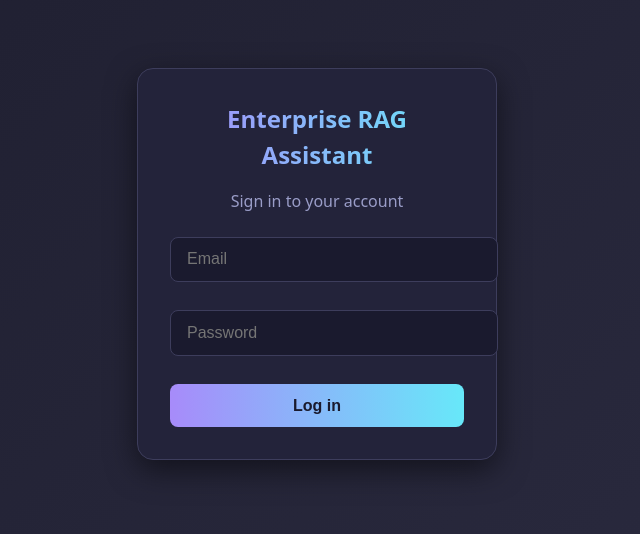
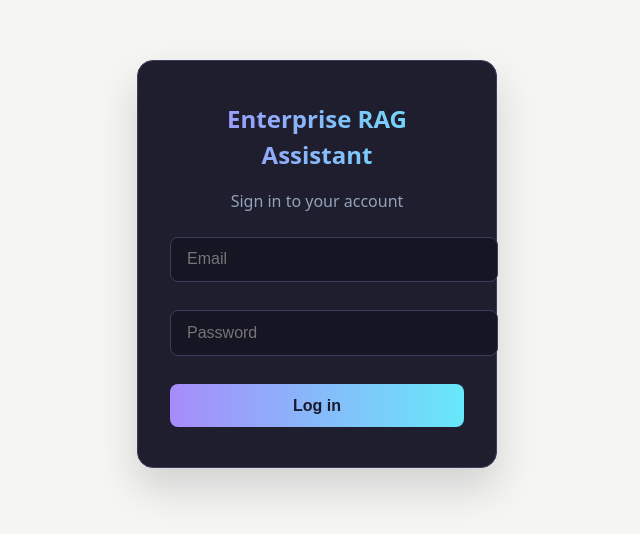
Before and after one commit to gauryashu9-maker/enterprise-rag-assistant, a React app in the folder frontend/: page /login in a window 1280 px wide. Shown: the part 136-670 px from the top of the page, without its empty margins (323-963 px from the left). Built offline with nearby package versions, Linux system fonts and the light colour scheme; no server answers; the HTML template or start-up script is replaced by a standard one.

Commit message:
style(frontend): transition to a premium off-white background with dark floating cards

```diff
--- a/frontend/src/index.css
+++ b/frontend/src/index.css
@@ -182,7 +182,9 @@ Login page: a centred card. Only the login page has a password field.
 #root:has(input[type='password']) button:disabled {
   opacity: 0.6;
   cursor: not-allowed;
-} */
+}
+
+2nd wala is good
 
 :root {
   font-family: system-ui, -apple-system, 'Segoe UI', Roboto, sans-serif;
@@ -190,7 +192,7 @@ Login page: a centred card. Only the login page has a password field.
   font-weight: 400;
   color-scheme: dark;
   color: #e2e8f0;
-  background-color: #1e1e2f; /* Lighter, softer dark background */
+  background-color: #1e1e2f; /* Lighter, softer dark background
 }
 
 body {
@@ -198,7 +200,7 @@ body {
   padding: 0;
   min-height: 100vh;
   background: linear-gradient(135deg, #1e1e2f 0%, #2b2b40 100%);
-  /* Removes the default Vite centering */
+
   display: block;
   place-items: unset;
 }
@@ -208,10 +210,10 @@ body {
   height: 100vh;
   margin: 0;
   padding: 0;
-  text-align: left; /* Fixes Vite's default center alignment */
+  text-align: left;
 }
 
-/* Login Page Styles */
+- Login Page Styles
 #root:has(input[type='password']) {
   display: flex;
   flex-direction: column;
@@ -269,4 +271,93 @@ body {
   font-size: 1rem;
   font-weight: bold;
   cursor: pointer;
+} */
+
+:root {
+  font-family: system-ui, -apple-system, 'Segoe UI', Roboto, sans-serif;
+  line-height: 1.5;
+  font-weight: 400;
+  color: #1e1e2f; /* Dark text for the light background */
+  background-color: #f5f5f4; /* Creamy off-white background */
 }
+
+body {
+  margin: 0;
+  padding: 0;
+  min-height: 100vh;
+  background-color: #f5f5f4; /* Creamy off-white */
+  display: block;
+}
+
+#root {
+  width: 100%;
+  height: 100vh;
+  margin: 0;
+  padding: 0;
+  text-align: left;
+}
+
+/* Login Page: Off-white background, Dark floating card */
+#root:has(input[type='password']) {
+  display: flex;
+  flex-direction: column;
+  align-items: center;
+  justify-content: center;
+  background-color: #f5f5f4;
+}
+
+#root:has(input[type='password']) > :has(input[type='password']) {
+  width: 100%;
+  max-width: 420px;
+  padding: 2.5rem 2rem;
+  box-sizing: border-box;
+  border: 1px solid #3d3d5c;
+  border-radius: 16px;
+  background: #1e1e2f; /* Dark Card */
+  box-shadow: 0 20px 40px rgba(0, 0, 0, 0.15); /* Soft shadow for floating effect */
+}
+
+#root:has(input[type='password']) h1 {
+  margin: 0;
+  background: linear-gradient(90deg, #a78bfa, #67e8f9);
+  -webkit-background-clip: text;
+  background-clip: text;
+  color: transparent;
+  font-size: 2rem;
+}
+
+#root:has(input[type='password']) p {
+  color: #94a3b8 !important;
+}
+
+#root:has(input[type='password']) form {
+  display: flex;
+  flex-direction: column;
+  gap: 1rem;
+  margin-top: 1.5rem;
+}
+
+#root:has(input[type='password']) input {
+  padding: 0.8rem 1rem;
+  border: 1px solid #3d3d5c;
+  border-radius: 8px;
+  background: #151524;
+  color: #fff;
+  font-size: 1rem;
+}
+
+#root:has(input[type='password']) input:focus {
+  outline: 2px solid #a78bfa;
+  border-color: transparent;
+}
+
+#root:has(input[type='password']) button {
+  padding: 0.8rem 1rem;
+  border: 0;
+  border-radius: 8px;
+  background: linear-gradient(90deg, #a78bfa, #67e8f9);
+  color: #1a1a2e;
+  font-size: 1rem;
+  font-weight: bold;
+  cursor: pointer;
+}
--- a/frontend/src/pages/Chat.css
+++ b/frontend/src/pages/Chat.css
@@ -3,6 +3,25 @@ body:has(.chat) #root {
   margin: 0;
   padding: 0;
 }
+
+/*.chat {
+  --panel: #23233a;
+  --panel-soft: #2c2c44;
+  --border: #3d3d5c;
+  --text: #e2e8f0;
+  --muted: #94a3b8;
+  --accent: #a78bfa;
+  --accent-2: #67e8f9;
+  --danger: #f43f5e;
+
+  display: flex;
+  gap: 1rem;
+  height: calc(100vh - 70px);
+  padding: 1rem;
+  box-sizing: border-box;
+  color: var(--text);
+  background: linear-gradient(135deg, #1e1e2f 0%, #2b2b40 100%);
+}*/
 
 .chat {
   --panel: #23233a;
@@ -16,11 +35,11 @@ body:has(.chat) #root {
 
   display: flex;
   gap: 1rem;
-  height: calc(100vh - 70px); /* 100vh minus the header height */
+  height: calc(100vh - 70px);
   padding: 1rem;
   box-sizing: border-box;
   color: var(--text);
-  background: linear-gradient(135deg, #1e1e2f 0%, #2b2b40 100%);
+  background-color: #f5f5f4; /* Creamy off-white canvas */
 }
 
 .chat-sidebar {
--- a/frontend/src/pages/Documents.jsx
+++ b/frontend/src/pages/Documents.jsx
@@ -55,12 +55,12 @@ export default function Documents() {
   }, [])
 
   return (
-    <div style={{ maxWidth: 1000, margin: '32px auto', padding: '0 24px', color: '#e2e8f0' }}>
-      <h1 style={{ color: '#a78bfa', marginBottom: '1.5rem', fontSize: '2rem' }}>Documents</h1>
+    <div style={{ maxWidth: 1000, margin: '32px auto', padding: '0 24px', color: '#1e1e2f' }}>
+      <h1 style={{ color: '#1e1e2f', marginBottom: '1.5rem', fontSize: '2rem' }}>Documents</h1>
 
-      {loading && <p style={{ color: '#94a3b8' }}>Loading documents...</p>}
+      {loading && <p style={{ color: '#64748b' }}>Loading documents...</p>}
       {error && <p style={{ color: '#f43f5e' }}>{error}</p>}
-      {!loading && !error && documents.length === 0 && <p style={{ color: '#94a3b8' }}>No documents yet.</p>}
+      {!loading && !error && documents.length === 0 && <p style={{ color: '#64748b' }}>No documents yet.</p>}
 
       {!loading && !error && documents.length > 0 && (
         <div style={{ backgroundColor: '#23233a', borderRadius: '12px', border: '1px solid #3d3d5c', overflow: 'hidden' }}>
```
